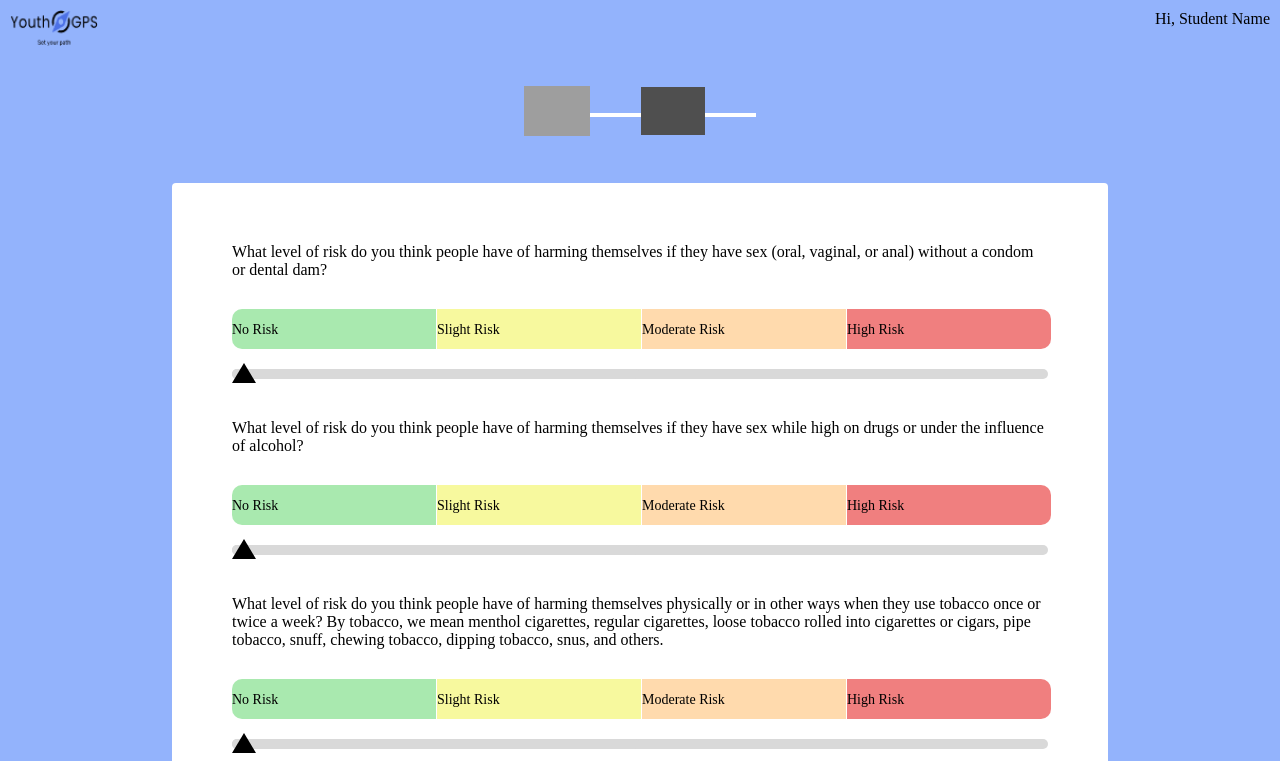
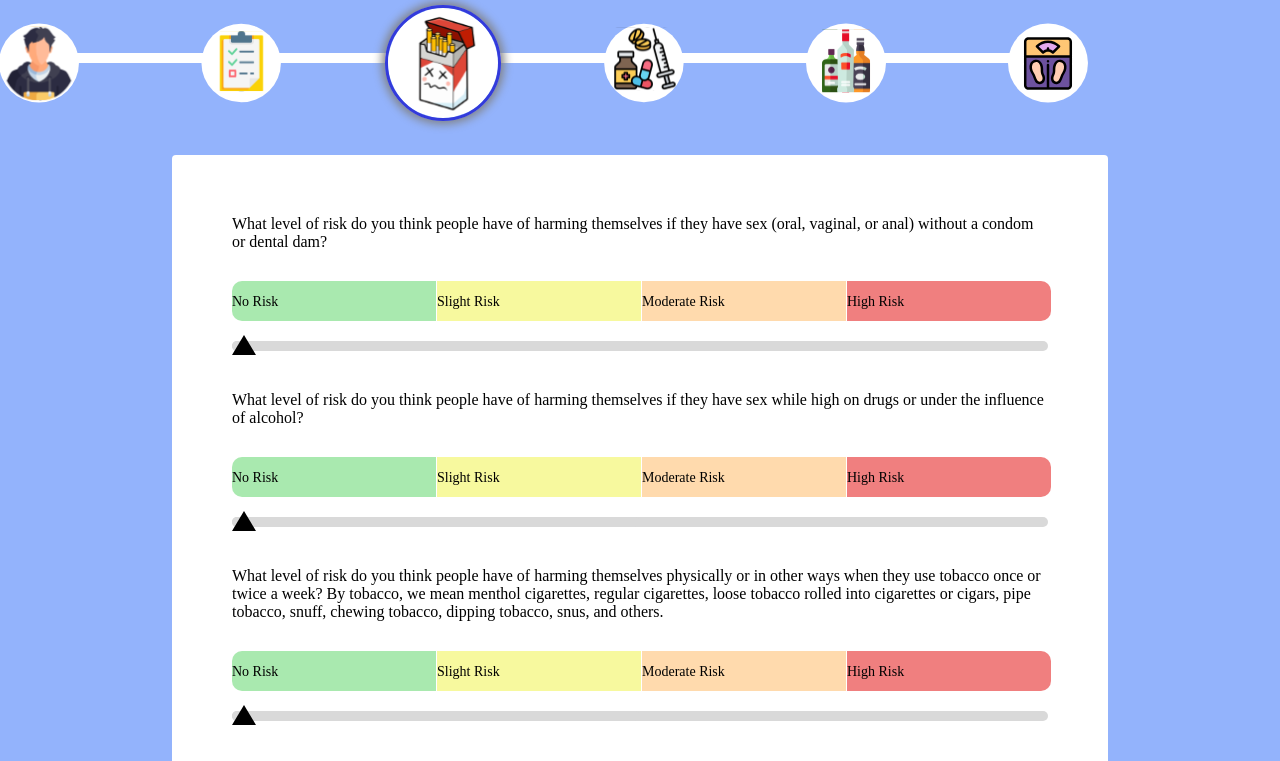
Before and after one commit to AshmiyaV/youth-gps, a React (Create React App) app: page /risk in a window 1280 px wide. Shown: the top 761 px of the page. Built offline with nearby package versions, Linux system fonts and the light colour scheme; grey boxes are pictures that could not be loaded; a web font is replaced by a local one.

Commit message:
changes 4

```diff
--- a/src/App.js
+++ /dev/null
@@ -1,32 +0,0 @@
-import logo from './logo.svg';
-import './App.css';
-import HomeLoginPage from './pages/HomeLoginPage.js'
-import CandidateInfo from './pages/CandidateInfo';
-import SchoolInfo from './pages/SchoolInfo';
-import {BrowserRouter, Routes, Route} from 'react-router-dom';
-import Risk from './pages/Risk';
-import Abuse from './pages/Abuse';
-import Hiv from './pages/HIV';
-import Alcohol from './pages/Alcohol';
-
-function App() {
-  return (
-    <div className="App">
-      <BrowserRouter>
-        <header className="App-header">
-          <Routes>
-            <Route path='/' element={<HomeLoginPage />} />
-            <Route path='/candidateInfo' element={<CandidateInfo />} />
-            <Route path='/schoolInfo' element={<SchoolInfo />} />
-            <Route path='/risk' element={<Risk />} />
-            <Route path='/abuse' element={<Abuse />} />
-            <Route path='/hiv' element={<Hiv />} />
-            <Route path='/alcohol' element={<Alcohol />} />
-          </Routes>
-        </header>
-      </BrowserRouter>
-    </div>
-  );
-}
-
-export default App;
--- a/src/App.jsx
+++ b/src/App.jsx
@@ -2,6 +2,11 @@ import logo from './logo.svg';
 import './App.css';
 import HomeLoginPage from './pages/HomeLoginPage.jsx'
 import CandidateInfo from './pages/CandidateInfo.jsx';
+import SchoolInfo from './pages/SchoolInfo';
+import Risk from './pages/Risk';
+import Abuse from './pages/Abuse';
+import Hiv from './pages/HIV';
+import Alcohol from './pages/Alcohol';
 import {BrowserRouter, Routes, Route} from 'react-router-dom';
 import VapeView from './pages/VapeView.jsx';
 import DrugsView from './pages/DrugsView.jsx';
@@ -10,20 +15,21 @@ import MIView2 from './pages/MIView2.jsx';
 
 function App() {
   return (
-    // <div className="App">
       <BrowserRouter>
-        {/* <header className="App-header"> */}
           <Routes>
             <Route path='/' element={<HomeLoginPage />} />
             <Route path='/candidateInfo' element={<CandidateInfo />} />
+            <Route path='/schoolInfo' element={<SchoolInfo />} />
+            <Route path='/risk' element={<Risk />} />
+            <Route path='/abuse' element={<Abuse />} />
+            <Route path='/hiv' element={<Hiv />} />
+            <Route path='/alcohol' element={<Alcohol />} />
             <Route path='/MI' element={<MIView1 />} />
             <Route path='/MI2' element={<MIView2 />} />
             <Route path='/vape' element={<VapeView />} />
             <Route path='/drug' element={<DrugsView />} />
           </Routes>
-        {/* </header> */}
       </BrowserRouter>
-    // </div>
   );
 }
 
--- a/src/components/PageLayout.js
+++ b/src/components/PageLayout.js
@@ -1,6 +1,6 @@
 import React from "react";
 import colors from "../constants";
-import ProgressBar from "./ProgressBar";
+import ProgressBar from "../pages/ProgressBar";
 import styled from 'styled-components';
 
 const BackgroundDiv = styled.div`
```
Also changed, not shown: 1 other file (tests, documents, lock files or other folders).
